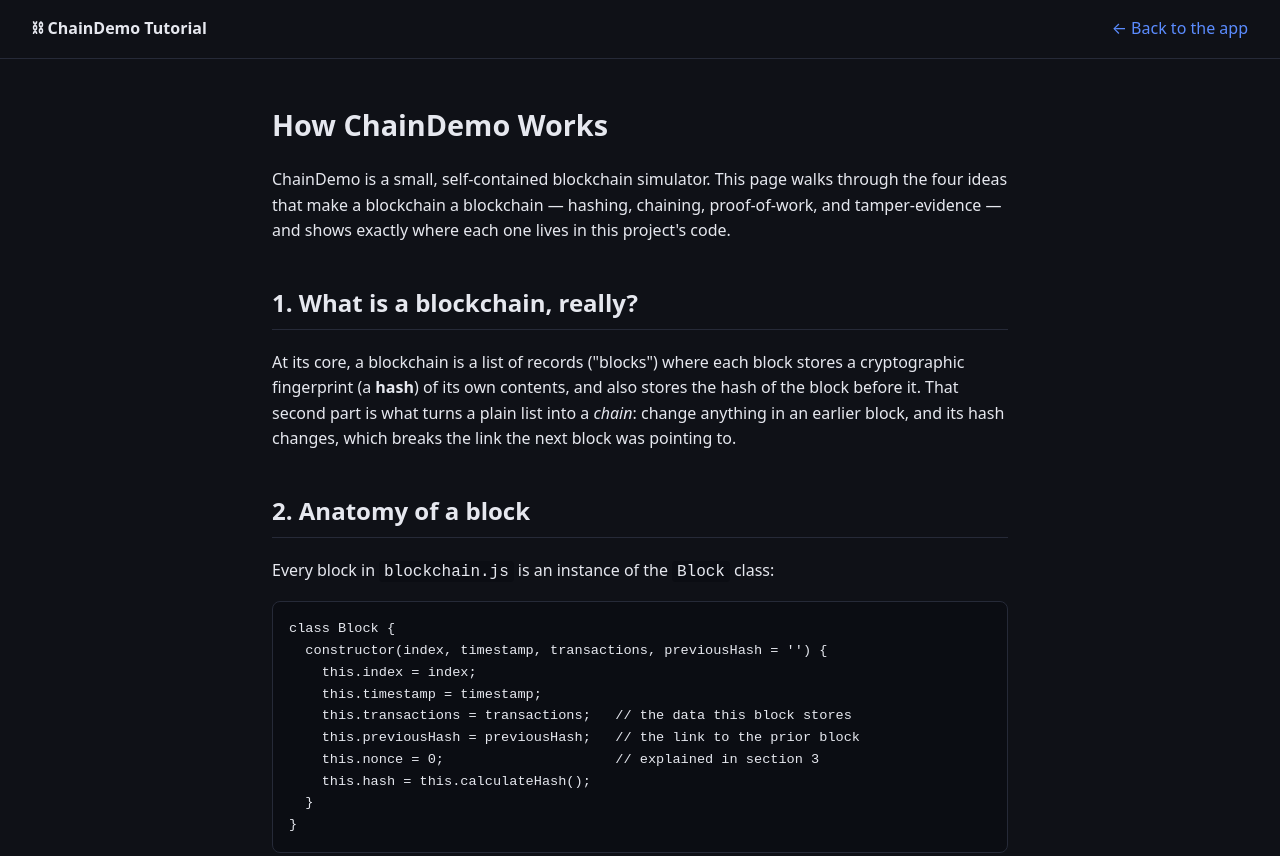
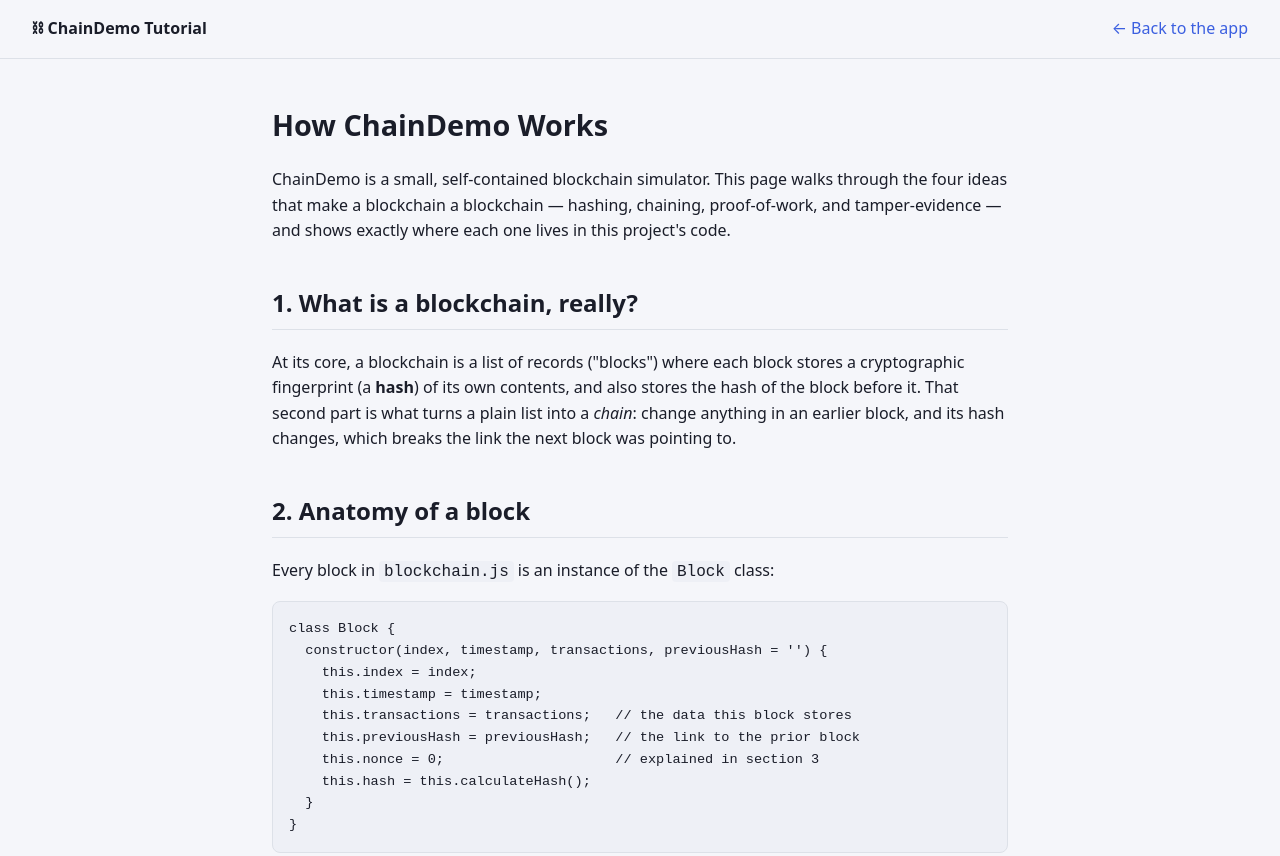
Before and after one commit to masghar/blockchain, a website: page tutorial.html in a window 1280 px wide. Shown: the top 856 px of the page. Drawn offline with Linux system fonts and the light colour scheme.

Commit message:
feat: switch tutorial page to a light theme, matching the main app

```diff
--- a/tutorial.html
+++ b/tutorial.html
@@ -6,8 +6,8 @@
   <title>ChainDemo Tutorial</title>
   <style>
     :root {
-      --bg: #0f1117; --panel: #171a23; --text: #e6e8ef; --muted: #8b90a0;
-      --accent: #5b8cff; --border: #262a38; --code-bg: #0b0d13;
+      --bg: #f5f6fa; --panel: #ffffff; --text: #1a1d29; --muted: #6b7280;
+      --accent: #3b5fe0; --border: #dde1e8; --code-bg: #eef0f6;
     }
     * { box-sizing: border-box; }
     body {
@@ -29,7 +29,7 @@
       padding: 1rem; overflow-x: auto; font-size: 0.85rem;
     }
     pre code { background: none; padding: 0; }
-    .step { background: var(--panel); border: 1px solid var(--border); border-radius: 8px; padding: 1rem 1.25rem; margin: 1rem 0; }
+    .step { background: var(--panel); border: 1px solid var(--border); border-radius: 8px; padding: 1rem 1.25rem; margin: 1rem 0; box-shadow: 0 1px 3px rgba(15, 23, 42, 0.06); }
     .callout { border-left: 3px solid var(--accent); padding-left: 1rem; color: var(--muted); }
   </style>
 </head>
```
